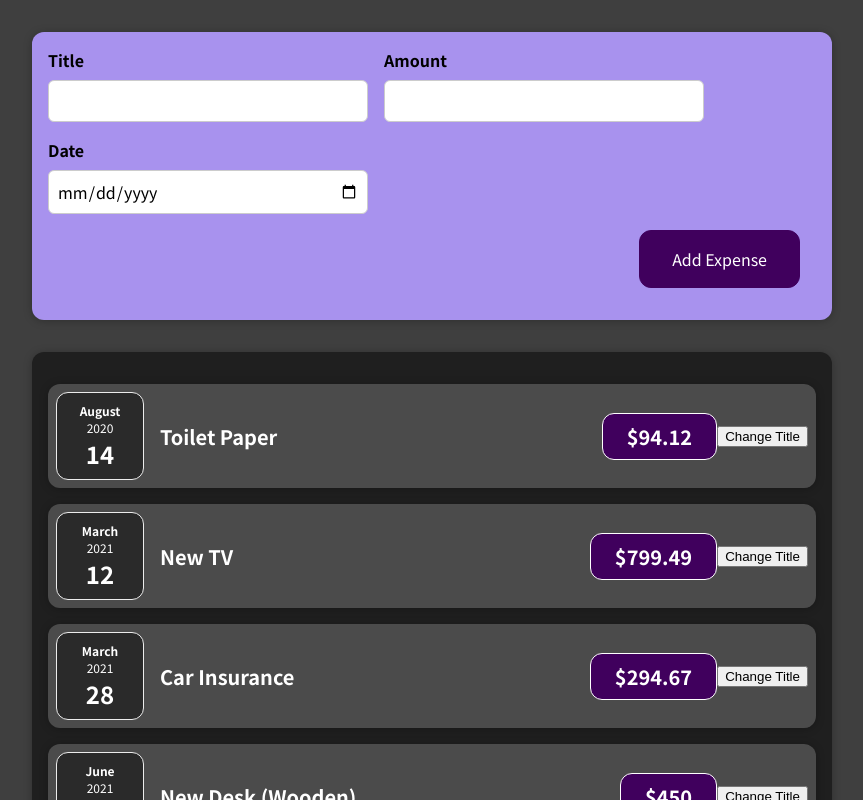
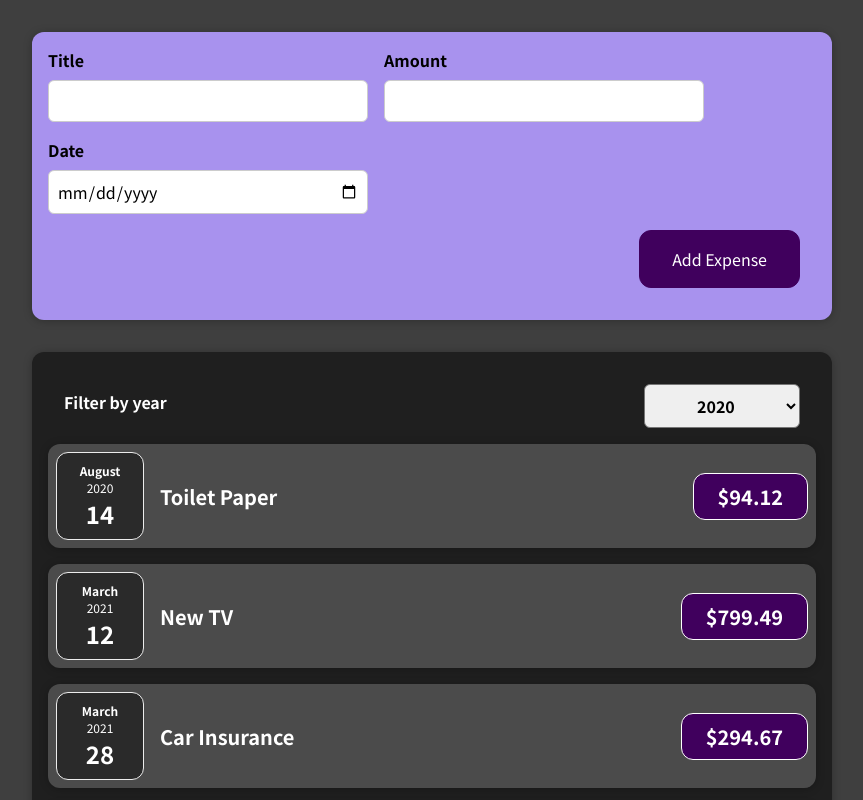
Before and after one commit to codecygen/036_React-Basics, a React (Create React App) app: page / in a window 1280 px wide. Shown: the top 800 px of the page, without its empty margins (208-1071 px from the left). Built offline with nearby package versions, Linux system fonts and the light colour scheme.

Commit message:
select tag has an event handler

```diff
--- a/src/components/Expenses/ExpenseItem.js
+++ b/src/components/Expenses/ExpenseItem.js
@@ -1,27 +1,24 @@
 // You never need to import React module but in old
 // project they used to import.
 // import React from 'react';
-import React, { useState } from 'react';
+import React from 'react';
 import ExpenseDate from './ExpenseDate';
 import Card from '../UI/Card';
 import './ExpenseItem.css';
 
+// This component is a stateless component. It is out there to just
+// show data.
+// If there was a state (useState), then it will be a stateful component
+
 const ExpenseItem = (props) => {
-    const [title, setTitle] = useState(props.title);
-
-    const clickHandler = () => {
-        setTitle('Updated!');
-        console.log(title);
-    }
 
     return (
         <Card className="expense-item">
             <ExpenseDate date={props.date} />
             <div className="expense-item__description">
-                <h2>{title}</h2>
+                <h2>{props.title}</h2>
                 <div className="expense-item__price">{`$${props.amount}`}</div>
             </div>
-            <button onClick={clickHandler}>Change Title</button>
         </Card>
     );
 }
--- a/src/components/Expenses/Expenses.js
+++ b/src/components/Expenses/Expenses.js
@@ -1,13 +1,30 @@
 // You never need to import React module but in old
 // project they used to import.
-// import React from 'react';
+import React, { useState } from 'react';
 import ExpenseItem from "./ExpenseItem";
 import Card from '../UI/Card';
+import ExpensesFilter from './ExpensesFilter';
 import './Expenses.css';
 
 const Expenses = (props) => {
+
+    const [filteredYear, setFilteredYear] = useState('2020');
+
+    const onFilterDataHandler = (selectedFilterData) => {
+        console.log('This is from Expenses.js');
+        console.log(selectedFilterData);
+
+        setFilteredYear(selectedFilterData);
+    }
+
     return(
         <Card className="expenses">
+            {/* Expenses Filter is a controlled component, the selected value
+            and handling fundtion is both controlled in the parent component "Expense.js"
+            rather than "ExpenseFilter.js"
+            If there was no controlled stuff then ExpenseFilter would be an uncontrolled
+            component. */}
+            <ExpensesFilter selected={filteredYear} onFilterData={onFilterDataHandler} />
             <ExpenseItem
                 title={props.expenses[0].title}
                 amount={props.expenses[0].amount}
--- /dev/null
+++ b/src/components/Expenses/ExpensesFilter.css
@@ -0,0 +1,24 @@
+.expenses-filter {
+    color: white;
+    padding: 0 1rem;
+}
+
+.expenses-filter__control {
+    display: flex;
+    width: 100%;
+    align-items: center;
+    justify-content: space-between;
+    margin: 1rem 0;
+}
+
+.expenses-filter label {
+    font-weight: bold;
+    margin-bottom: 0.5rem;
+}
+
+.expenses-filter select {
+    font: inherit;
+    padding: 0.5rem 3rem;
+    font-weight: bold;
+    border-radius: 6px;
+}
--- /dev/null
+++ b/src/components/Expenses/ExpensesFilter.js
@@ -0,0 +1,26 @@
+import React from 'react';
+
+import './ExpensesFilter.css';
+
+const ExpensesFilter = (props) => {
+
+  const dropdownListHandler = (event) => {
+    props.onFilterData(event.target.value);
+  }
+
+  return (
+    <div className='expenses-filter'>
+      <div className='expenses-filter__control'>
+        <label>Filter by year</label>
+        <select value={props.selected} onChange={dropdownListHandler}>
+          <option value='2022'>2022</option>
+          <option value='2021'>2021</option>
+          <option value='2020'>2020</option>
+          <option value='2019'>2019</option>
+        </select>
+      </div>
+    </div>
+  );
+};
+
+export default ExpensesFilter;
```
Also changed, not shown: 1 other file (tests, documents, lock files or other folders).
